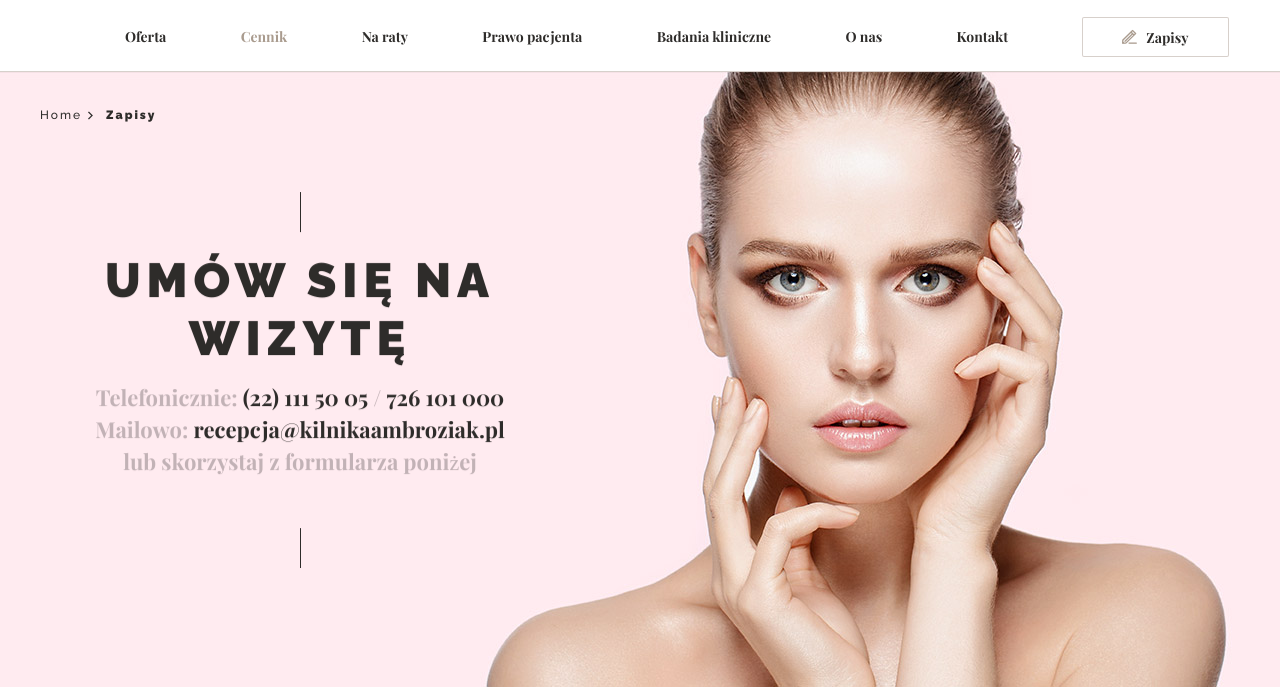
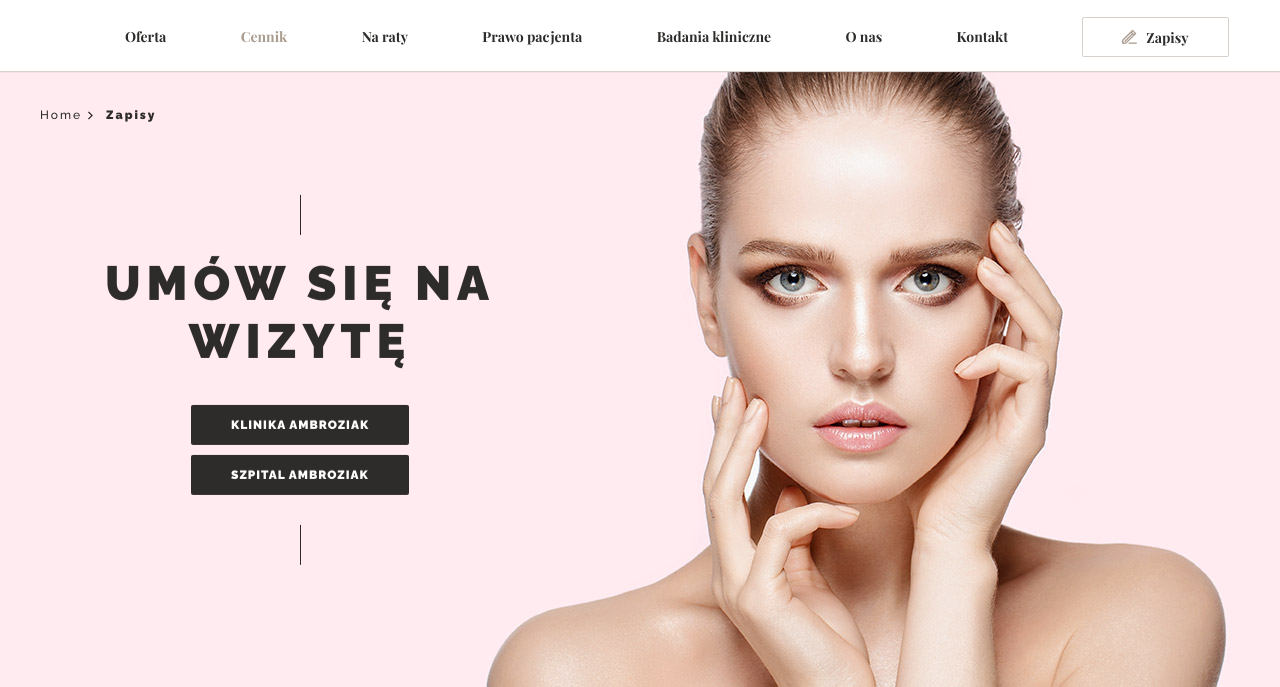
Before and after one commit to cutme/klinikaambroziak, a website: page web/23_Zapisy.html in a window 1280 px wide. Shown: the part 113-800 px from the top of the page. Drawn offline with nearby package versions, Linux system fonts and the light colour scheme.

Commit message:
#1 Linki do ZAPISY

```diff
--- a/src/sass/components/_header.scss
+++ b/src/sass/components/_header.scss
@@ -16,7 +16,7 @@
 	}
 
 	@media screen and ( max-width: $smartphone + px ) {
-		background-position: 60% bottom;
+		background-position: 46% bottom;
 	}
 
 	&--low {
--- a/src/sass/objects/_lead.scss
+++ b/src/sass/objects/_lead.scss
@@ -53,6 +53,10 @@
 		text-transform: uppercase;
 		font-weight: $black;
 		line-height: 1.2;
+	}
+
+	&__buttons {
+		padding-top: 20px;
 	}
 
 	&__medium {
@@ -130,6 +134,12 @@
 		width: 50%;
 	}
 
+	&--appointment {
+		p {
+			margin-bottom: 10px;
+		}
+	}
+
 	&--full {
 		width: 100% !important;
 	}
--- a/web/23_Zapisy.html
+++ b/web/23_Zapisy.html
@@ -90,8 +90,21 @@
 		</div>
 
 		<div class="o-wrap o-wrap--fullheight">
-			<div class="o-lead anim">
+			<div class="o-lead o-lead--appointment anim">
 				<h3 class="o-lead__big">umów się na wizytę</h3>
+
+				<div class="o-lead__buttons">
+					<p>
+						<a href="#" class="o-btn o-btn--white">Klinika Ambroziak</a>
+					</p>
+
+					<p>
+						<a href="#" class="o-btn o-btn--white">Szpital Ambroziak</a>
+					</p>
+				</div>
+
+<!--
+
 				<h4 class="o-lead__medium serif no-opacity color-gray--bright">
 
 					Telefonicznie: <a href="tel:+48221115005" class="color-black">(22) 111 50 05</a> / <a href="tel:+48726101000" class="color-black">726 101 000</a><br>
@@ -99,11 +112,13 @@
 					lub skorzystaj z formularza poniżej
 
 				</h4>
+-->
 			</div>
 		</div>
 	</div>
 
 
+<!--
 	<div class="o-wrap o-typo o-typo--cols o-form">
 		<aside class="col">
 			<h2>Jeśli jesteś <span class="color-gray--darker">nowym klientem</span> możesz zapisać się za pomocą poniższego formularza.</h2>
@@ -152,6 +167,7 @@
 			</div>
 		</aside>
 	</div>
+-->
 
 
 
```
Also changed, not shown: src/23_Zapisy.html (+17 -1 lines), web/css/style.css.
